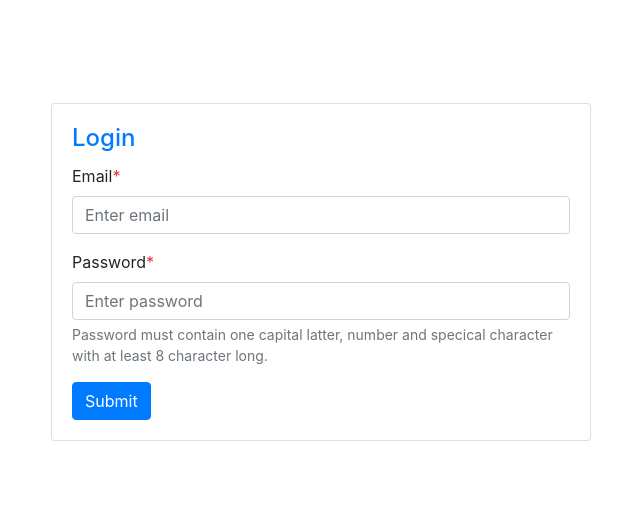
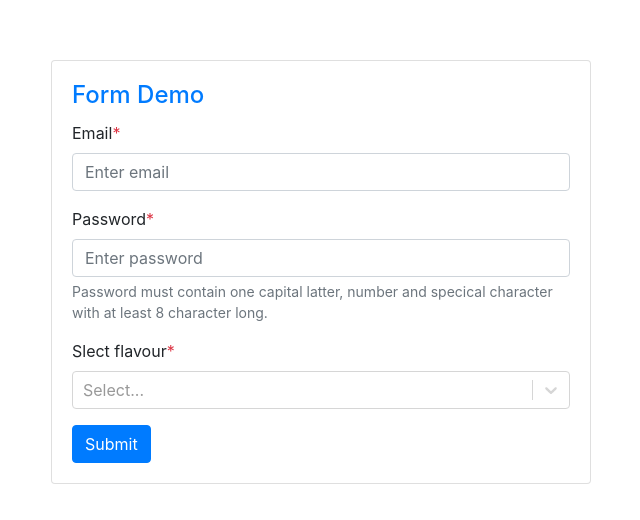
Before and after one commit to AvaniBataviya/react-common-component, a React (Create React App) app: page / in a window 1280 px wide. Shown: the part 128-648 px from the top of the page, without its empty margins (319-959 px from the left). Built offline with nearby package versions, Linux system fonts and the light colour scheme.

Commit message:
Added form select

```diff
--- a/package.json
+++ b/package.json
@@ -11,6 +11,7 @@
     "react": "^17.0.1",
     "react-dom": "^17.0.1",
     "react-scripts": "4.0.3",
+    "react-select": "^4.3.1",
     "reactstrap": "^8.9.0",
     "web-vitals": "^1.0.1"
   },
--- a/src/App.css
+++ b/src/App.css
@@ -5,3 +5,7 @@
 .h-100vh {
   height: 100vh;
 }
+
+.react_select--is-disabled {
+  pointer-events: unset !important;
+}
--- a/src/App.js
+++ b/src/App.js
@@ -10,21 +10,29 @@ import {
 } from "reactstrap";
 import "./App.css";
 import CustomInput from "./components/CustomInput";
+import ReactSelect from "./components/ReactSelect";
 import { checkValidation } from "./helper";
 
 const initailValue = {
   email: "",
   password: "",
+  flavour: null,
 };
 const App = () => {
   const [formData, setFormData] = useState(initailValue);
   const [errors, setErrors] = useState({});
+  const options = [
+    { value: "chocolate", label: "Chocolate" },
+    { value: "strawberry", label: "Strawberry" },
+    { value: "vanilla", label: "Vanilla" },
+  ];
 
   const onSubmit = () => {
-    const { email, password } = formData;
+    const { email, password, flavour } = formData;
     const validationError = checkValidation(errors, {
       email,
       password,
+      flavour: flavour?.value ? flavour.value : flavour,
     });
     if (Object.keys(validationError).length !== 0) {
       setErrors(validationError);
@@ -44,7 +52,7 @@ const App = () => {
     });
   };
 
-  const { email, password } = formData;
+  const { email, password, flavour } = formData;
   return (
     <Container>
       <Row className='h-100vh align-items-center'>
@@ -52,7 +60,7 @@ const App = () => {
           <Card>
             <CardBody>
               <CardTitle tag='h4' className='text-primary'>
-                Login
+                Form Demo
               </CardTitle>
               <CustomInput
                 type={"email"}
@@ -81,6 +89,17 @@ const App = () => {
                 helperText='Password must contain one capital latter, number and specical character with at least 8 character long.'
               />
 
+              <ReactSelect
+                name='flavour'
+                value={flavour}
+                label='Slect flavour'
+                options={options}
+                isRequired
+                onChange={onChange}
+                error={errors.flavour}
+                validationHandler={validationHandler}
+              />
+
               <Button color='primary' onClick={onSubmit}>
                 Submit
               </Button>
--- /dev/null
+++ b/src/components/ReactSelect.js
@@ -0,0 +1,124 @@
+import React from "react";
+import Select from "react-select";
+import { FormGroup, FormText, Label } from "reactstrap";
+import PropTypes from "prop-types";
+import { getSentenceFromCamelCase } from "../helper";
+
+const ReactSelect = ({
+  className,
+  error,
+  helperText,
+  isClearable,
+  isDisabled,
+  isLoading,
+  isMulti,
+  isRequired,
+  isSearchable,
+  label,
+  loadingMessage,
+  menuPlacement,
+  name,
+  noOptionsMessage,
+  onChange,
+  options,
+  validationHandler,
+  value,
+}) => {
+  const selectRef = React.useRef();
+
+  const onChangeHandler = (value) => {
+    console.log("on change", value);
+    onChange && onChange(name, value);
+  };
+  const onValidationChange = (value) => {
+    let errorMessage = "";
+    if (value.length === 0 && isRequired) {
+      errorMessage = `Please enter ${getSentenceFromCamelCase(name)}.`;
+    }
+    validationHandler(name, errorMessage);
+  };
+  const customStyles = {
+    control: (styles, { isDisabled }) => {
+      return {
+        ...styles,
+        cursor: isDisabled ? "not-allowed" : "default",
+        opacity: 0.8,
+      };
+    },
+  };
+
+  return (
+    <FormGroup>
+      {label ? (
+        <>
+          <Label for={name}>{label}</Label>
+          {isRequired ? <span className='text-danger'>*</span> : null}
+        </>
+      ) : null}
+      <Select
+        className={className}
+        classNamePrefix='react_select'
+        isClearable={isClearable}
+        isDisabled={isDisabled}
+        isLoading={isLoading}
+        isMulti={isMulti}
+        isSearchable={isSearchable}
+        loadingMessage={() => loadingMessage}
+        menuPlacement={menuPlacement}
+        name={name}
+        noOptionsMessage={() => noOptionsMessage}
+        onChange={onChangeHandler}
+        options={options}
+        onBlur={() => {
+          if (selectRef.current) {
+            const value = selectRef.current.select.getValue();
+            onValidationChange(value);
+          }
+        }}
+        ref={selectRef}
+        styles={customStyles}
+        value={value}
+      />
+      {helperText && <FormText color='muted'>{helperText}</FormText>}
+      {error ? <span className='text-danger fs-12'>{error}</span> : null}
+    </FormGroup>
+  );
+};
+
+ReactSelect.defaultProps = {
+  className: "",
+  error: "",
+  helperText: "",
+  isClearable: true,
+  isDisabled: false,
+  isLoading: false,
+  isMulti: false,
+  isRequired: false,
+  label: "",
+  loadingMessage: "Loading...",
+  menuPlacement: "bottom",
+  noOptionsMessage: "No options",
+  validationHandler: () => {},
+  value: null,
+};
+
+ReactSelect.propTypes = {
+  className: PropTypes.string,
+  error: PropTypes.string,
+  helperText: PropTypes.string,
+  isClearable: PropTypes.bool,
+  isDisabled: PropTypes.bool,
+  isMulti: PropTypes.bool,
+  isRequired: PropTypes.bool,
+  isSearchable: PropTypes.bool,
+  label: PropTypes.string,
+  menuPlacement: PropTypes.string,
+  name: PropTypes.string.isRequired,
+  noOptionsMessage: PropTypes.string.isRequired,
+  onChange: PropTypes.func.isRequired,
+  options: PropTypes.array.isRequired,
+  validationHandler: PropTypes.func,
+  value: PropTypes.object,
+};
+
+export default ReactSelect;
--- a/src/helper.js
+++ b/src/helper.js
@@ -32,7 +32,7 @@ export const getRegExp = (type) => {
 export const checkValidation = (errors, data) => {
   const finalErrors = {};
   Object.keys(data).forEach((key) => {
-    if (data[key] === "" || data[key] === {}) {
+    if (!data[key]) {
       finalErrors[key] = `Please enter ${getSentenceFromCamelCase(key)}.`;
     }
   });
```
Also changed, not shown: 1 other file (tests, documents, lock files or other folders).
